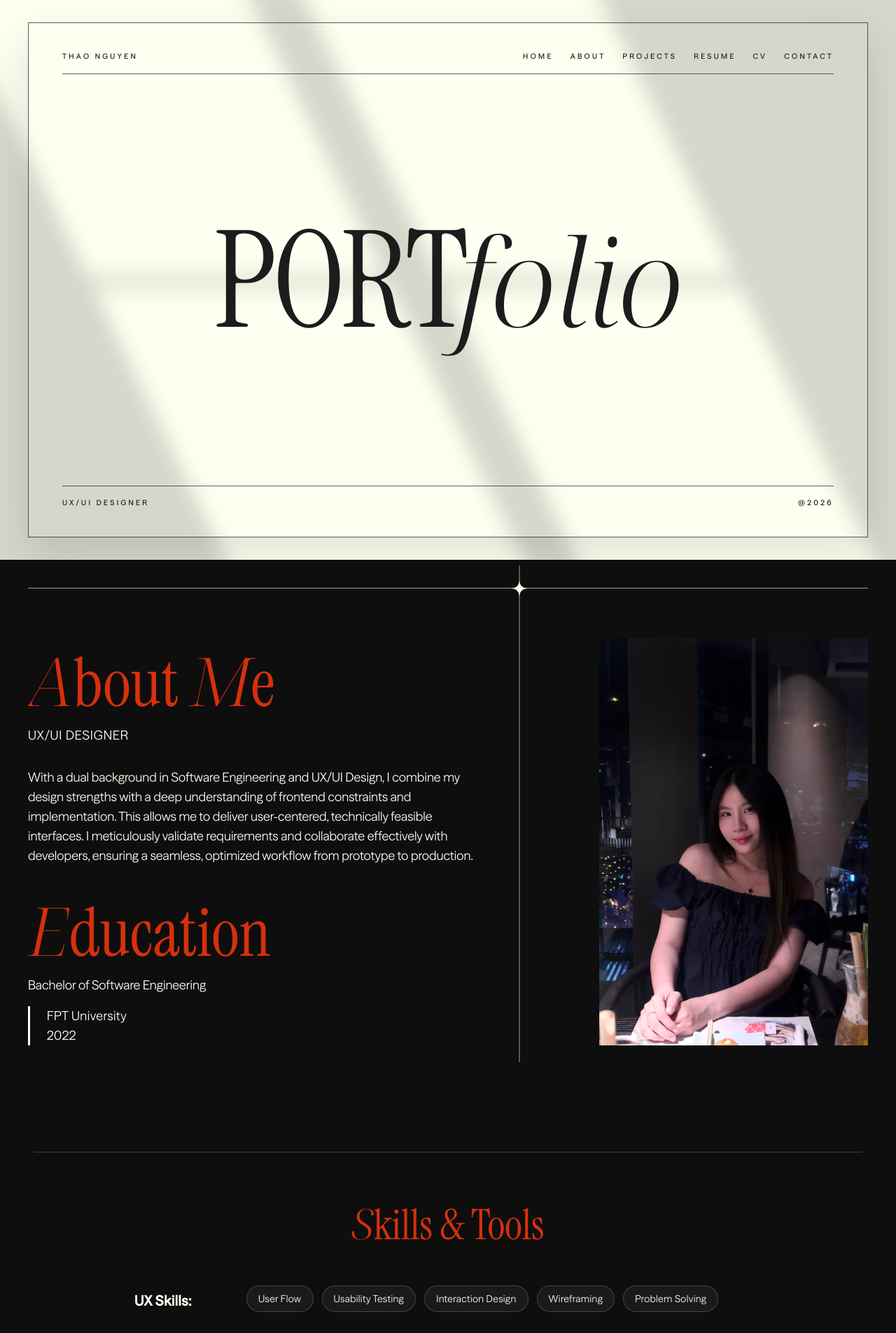
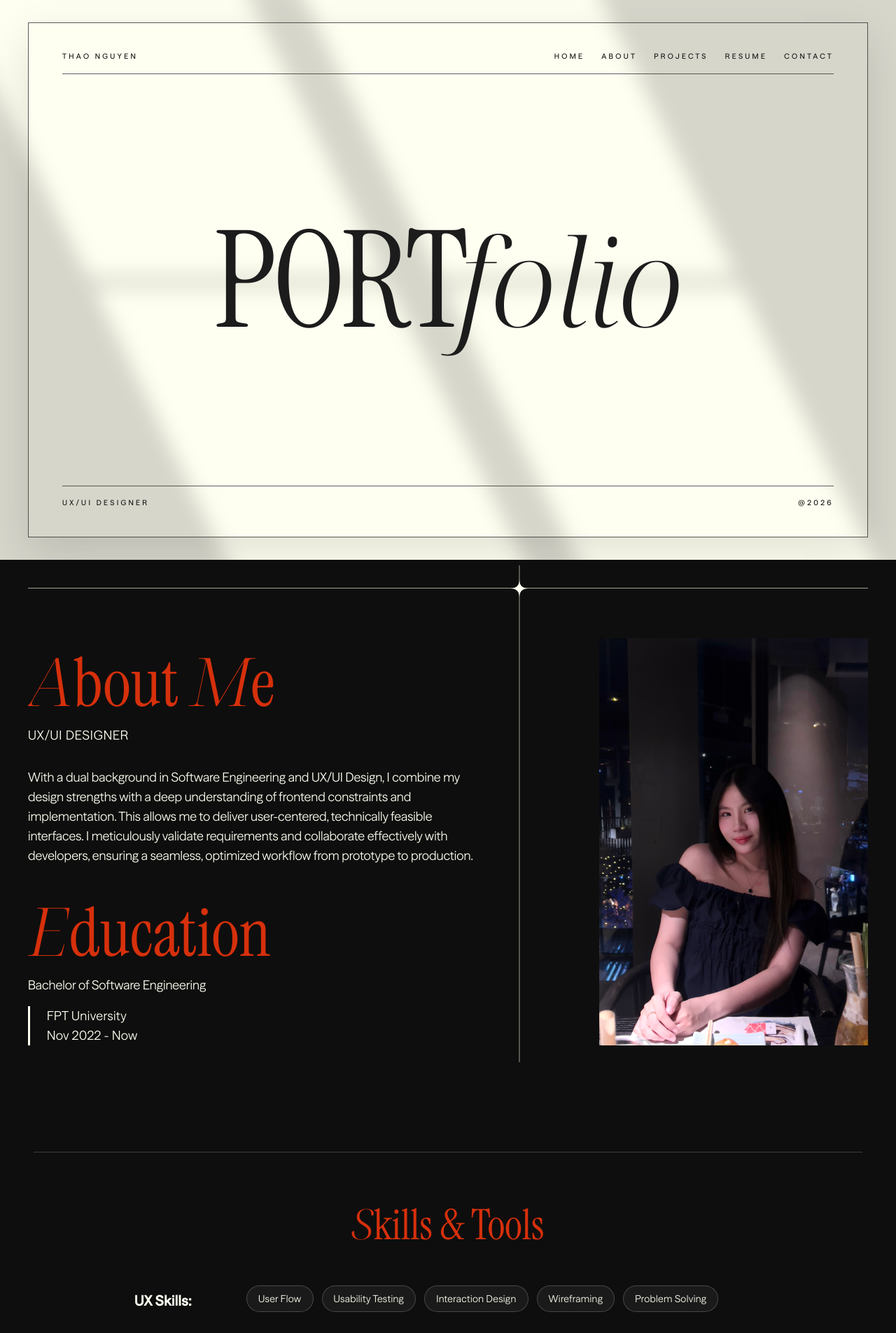
Before and after one commit to nthaw04/thao_portfolio, a Next.js app: page / in a window 1280 px wide. Shown: the top 1905 px of the page at 70% size. Built offline with nearby package versions, Linux system fonts and the light colour scheme.

Commit message:
refactor: disable project card navigation, update project metadata, and refresh CV and education details

```diff
--- a/src/components/sections/AboutSection.tsx
+++ b/src/components/sections/AboutSection.tsx
@@ -169,7 +169,7 @@ export function AboutSection() {
                   FPT University
                 </p>
                 <p className="text-lg font-light tracking-wide text-[#fffff1]">
-                  2022
+                  Nov 2022 - Now
                 </p>
               </div>
             </div>
--- a/src/components/sections/HeroSection.tsx
+++ b/src/components/sections/HeroSection.tsx
@@ -105,21 +105,11 @@ export function HeroSection() {
               <li>
                 <a
                   className="transition-opacity hover:opacity-70"
-                  href="https://drive.google.com/file/d/18OtSiEkGesQHeaKsX53Gj7DHpbssjYu5/view?usp=drive_link"
+                  href="https://drive.google.com/file/d/1Xb9oO2wBsbZXyjb5ReU6GVFR85TCntoh/view?usp=sharing"
                   target="_blank"
                   rel="noopener noreferrer"
                 >
                   Resume
-                </a>
-              </li>
-              <li>
-                <a
-                  className="transition-opacity hover:opacity-70"
-                  href="https://drive.google.com/file/d/1wX0hdv3hpAZadba6x3UuJcnKe3u-3o9S/view?usp=sharing"
-                  target="_blank"
-                  rel="noopener noreferrer"
-                >
-                  CV
                 </a>
               </li>
               <li>
--- a/src/components/sections/ProjectsSection.tsx
+++ b/src/components/sections/ProjectsSection.tsx
@@ -2,10 +2,8 @@
 
 import { useEffect, useRef } from "react";
 import { Project } from "../../types/project";
-import Link from "next/link";
 import Image from "next/image";
 import { ClientIcon as Icon } from "../shared/ClientIcon";
-import { routes } from "../../constants/routes";
 import gsap from "gsap";
 import { ScrollTrigger } from "gsap/ScrollTrigger";
 
@@ -83,7 +81,7 @@ export function ProjectsSection({ projects }: { projects: Project[] }) {
             height: 480px;
             transition: all 0.5s cubic-bezier(0.25, 1, 0.5, 1);
             position: relative;
-            cursor: pointer;
+            cursor: default;
             z-index: 1;
             min-width: 0;
           }
@@ -225,26 +223,17 @@ export function ProjectsSection({ projects }: { projects: Project[] }) {
                     )}
                   </div>
 
-                  {/* Main Link to Project Detail covering the card underneath icons */}
-                  <Link
-                    href={routes.projectDetail(project.slug)}
-                    className="absolute inset-0 z-20"
-                    aria-label={`View ${project.title}`}
-                  />
+                  {/* Removed main detail Link so clicking the card does not navigate */}
                 </div>
 
-                <Link
-                  href={routes.projectDetail(project.slug)}
-                  className="flex justify-between items-start text-zinc-600 group-hover:text-black transition-colors mt-4"
+                <div
+                  className="flex justify-between items-start text-zinc-600 transition-colors mt-4"
                   style={{ fontFamily: "var(--font-season-sans)" }}
                 >
                   <span className="text-sm md:text-base pr-4 leading-snug max-w-full">
                     {project.category}
                   </span>
-                  <span className="text-sm opacity-0 group-hover:opacity-100 transition-opacity whitespace-nowrap font-medium mt-0.5">
-                    View Project
-                  </span>
-                </Link>
+                </div>
               </div>
             ))}
           </div>
--- a/src/data/projects.json
+++ b/src/data/projects.json
@@ -4,7 +4,13 @@
     "title": "Portfolio Redesign",
     "category": "HappPaws",
     "description": "Happy Paws is a comprehensive, all-in-one web platform dedicated to premium pet care. Designed with convenience in mind, it allows pet owners to seamlessly book cozy Hotel stays, schedule relaxing Spa grooming sessions, and shop for high-quality pet supplies—all in one place.",
-    "tags": ["Next.js", "Tailwind CSS", "Tanstack Query", "Three.js", "Socket.io"],
+    "tags": [
+      "Next.js",
+      "Tailwind CSS",
+      "Tanstack Query",
+      "Three.js",
+      "Socket.io"
+    ],
     "preview": "Thiết kế lại portfolio với trải nghiệm chú trọng nội dung.",
     "heroImage": "/images/projects/happypaws.png",
     "githubUrl": "https://github.com/F5-Teams/project-frontend-web",
@@ -15,7 +21,12 @@
     "title": "Startup Launch Platform",
     "category": "MEMORA",
     "description": "Memora is a platform where you can create a virtual memory exhibition — a 2D space where each user can decorate and arrange their memories by pictures, text.",
-    "tags": ["Next.js", "React Native", "Expo", "Figma"],
+    "tags": [
+      "Next.js",
+      "React Native",
+      "Expo",
+      "Figma"
+    ],
     "preview": "Landing page giới thiệu sản phẩm với các case study thực tế.",
     "heroImage": "/images/projects/MEMORA.png",
     "githubUrl": "https://github.com/MEMORA-SAFE-UR-MEMORY/Memora-LandingPage",
@@ -27,27 +38,45 @@
     "title": "ResQ Flood Relief System",
     "category": "RESQ",
     "description": "RESQ is an Intelligent System for SOS Triage and Disaster Resource Allocation.",
-    "tags": ["AI", "Mesh Network", "UWB", "Vite", "Next.js", "Zustand", "Swift", "Bridgefy-SDK"],
+    "tags": [
+      "AI",
+      "Mesh Network",
+      "UWB",
+      "Vite",
+      "Next.js",
+      "Zustand",
+      "Swift",
+      "Bridgefy-SDK"
+    ],
     "preview": "A comprehensive solution for flood relief efforts with real-time mapping and resource tracking.",
     "heroImage": "/images/projects/ResQ.jpg",
     "githubUrl": "https://github.com/ReQ-SOS-Mien-Trung/resq-sos-mientrung-landingpage",
     "githubUrlClient": "https://github.com/ReQ-SOS-Mien-Trung/resq-sos-web-client",
     "githubUrlMobile": "https://github.com/ReQ-SOS-Mien-Trung/resq-sos-mientrung-ios",
-    "liveUrl": "https://resq-sos-mientrung.vercel.app/",
-    "liveUrlClient": "https://resq-sos.vercel.app/sign-in"
+    "liveUrl": "https://resq-sos-mientrung-eight.vercel.app/",
+    "liveUrlClient": "https://resq-sos-beige.vercel.app/"
   },
   {
     "slug": "resq-flood-relief-system",
     "title": "ResQ Flood Relief System",
     "category": "RESQ",
     "description": "RESQ is an Intelligent System for SOS Triage and Disaster Resource Allocation.",
-    "tags": ["AI", "Mesh Network", "UWB", "Vite", "Next.js", "Zustand", "Swift", "Bridgefy-SDK"],
+    "tags": [
+      "AI",
+      "Mesh Network",
+      "UWB",
+      "Vite",
+      "Next.js",
+      "Zustand",
+      "Swift",
+      "Bridgefy-SDK"
+    ],
     "preview": "A comprehensive solution for flood relief efforts with real-time mapping and resource tracking.",
     "heroImage": "/images/projects/ResQ.jpg",
     "githubUrl": "https://github.com/ReQ-SOS-Mien-Trung/resq-sos-mientrung-landingpage",
     "githubUrlClient": "https://github.com/ReQ-SOS-Mien-Trung/resq-sos-web-client",
     "githubUrlMobile": "https://github.com/ReQ-SOS-Mien-Trung/resq-sos-mientrung-ios",
-    "liveUrl": "https://resq-sos-mientrung.vercel.app/",
-    "liveUrlClient": "https://resq-sos.vercel.app/sign-in"
+    "liveUrl": "https://resq-sos-mientrung-eight.vercel.app/",
+    "liveUrlClient": "https://resq-sos-beige.vercel.app/"
   }
 ]
```
